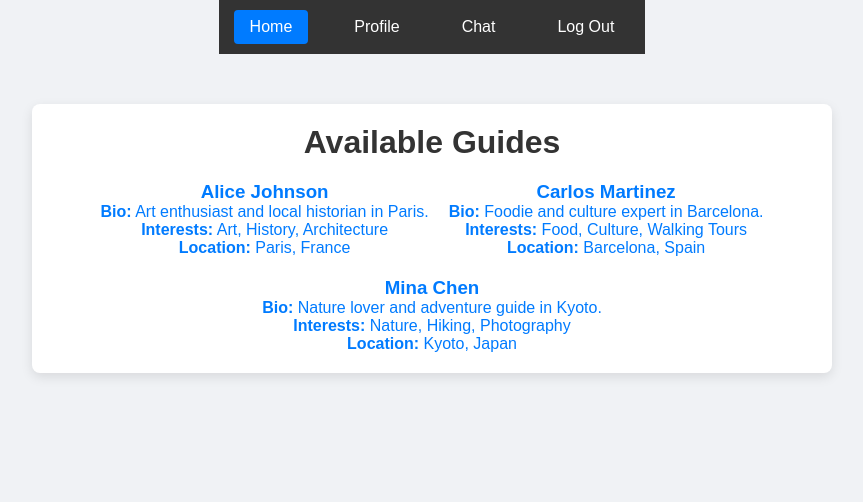
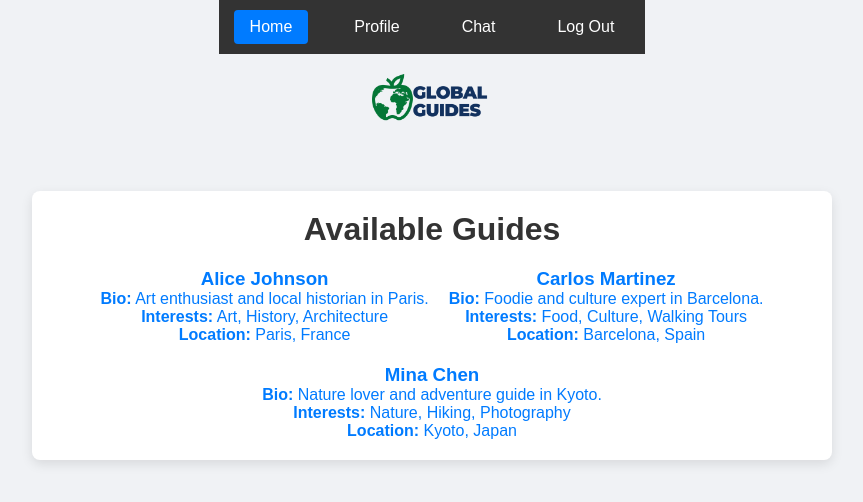
Before and after one commit to kaylatheriot04/Hack-Tuah, a plain HTML site: page src/html/home.html in a window 1280 px wide. Shown: the whole page, without its empty margins (208-1071 px from the left). Drawn offline with Linux system fonts and the light colour scheme.

Commit message:
added logo

```diff
--- a/src/html/home.html
+++ b/src/html/home.html
@@ -7,8 +7,15 @@
     <title>Home - Guides</title>
 </head>
 <body>
+    <!-- Logo Header -->
+    <header class="site-header">
+        <img src="../pictures/logo.png" alt="Logo" class="logo">
+    </header>
+
+    <!-- Navbar (loaded dynamically) -->
     <script src="../js/loadNavbar.js"></script>
 
+    <!-- Main Content: Guides Section -->
     <section id="guides-section">
         <h2>Available Guides</h2>
         <div id="guides-list">
```
